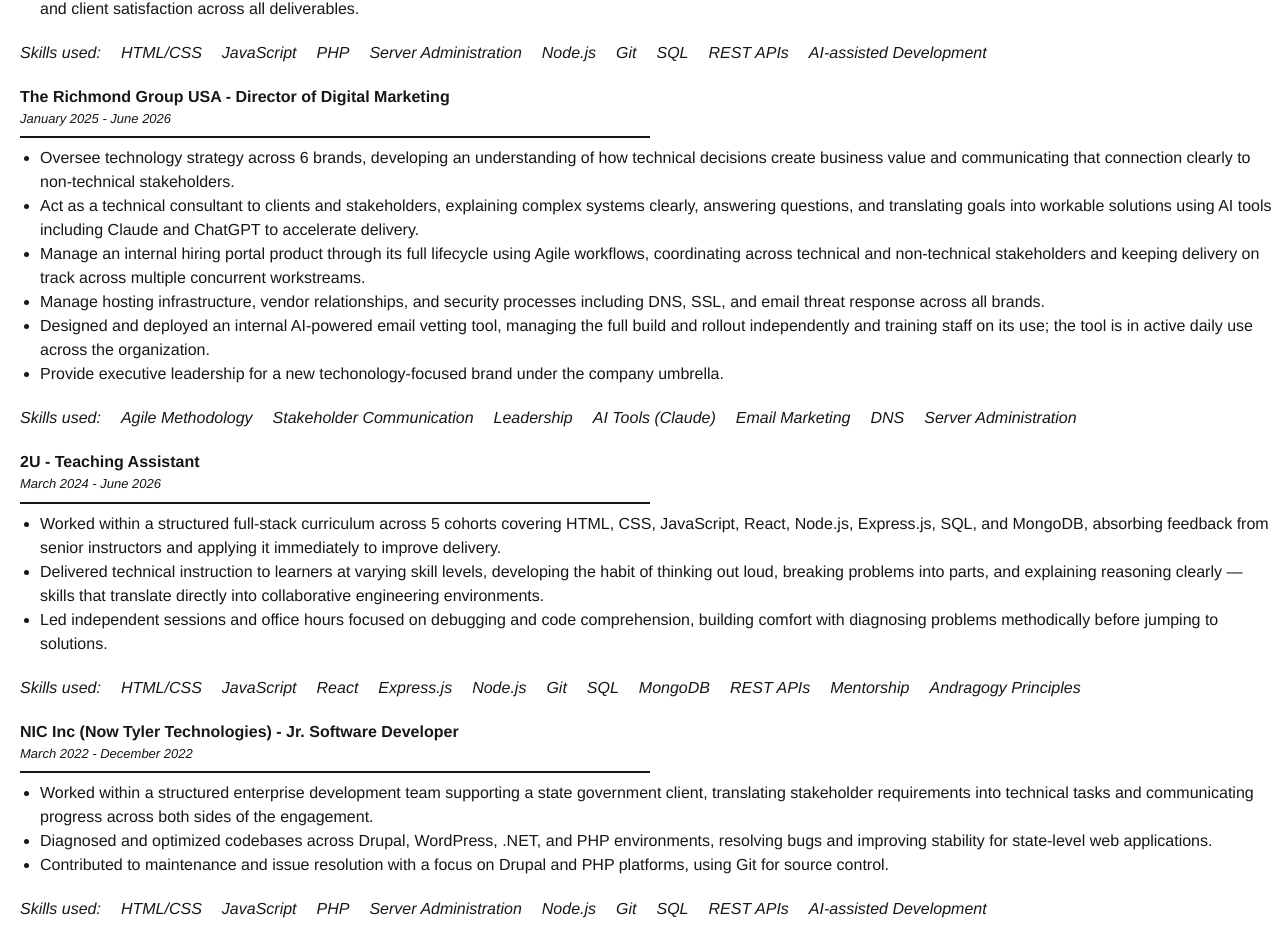
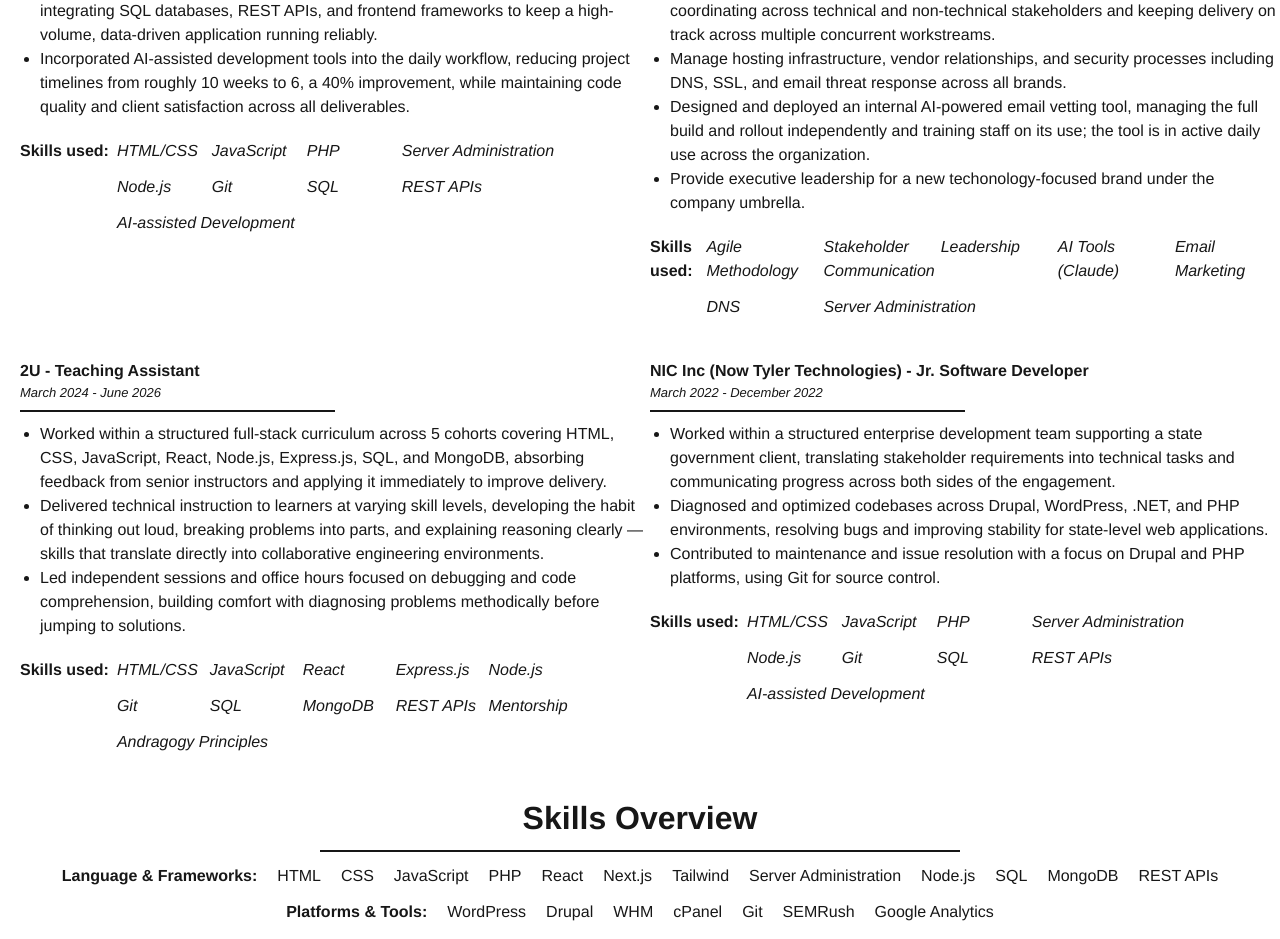
Before and after one commit to SamuraiHuey/portfolio2, a Next.js app: page /experience in a window 1280 px wide. Shown: the part 1371-2310 px from the top of the page. Built offline with nearby package versions, Linux system fonts and the light colour scheme.

Commit message:
tweaked resume

```diff
--- a/src/app/experience/page.js
+++ b/src/app/experience/page.js
@@ -35,31 +35,33 @@
 
       </section>
 
-      <section className="ml-5 ">
-        <h2 className="underline">Resume</h2>
+      <h2 className="underline ml-5">Resume</h2>
+
+      <section className="ml-5 grid grid-cols-2">
+
 
         <div id="Employer" className="my-5">
           <h3>WorkRocket - Full-Stack Developer and Director of Digital Strategy</h3>
           <h4>March 2024 - June 2026</h4>
-          <div id="Break" className="border size-1/2 my-2"></div>
+          <hr id="Break" className="h-1 border-t-2 size-1/2 my-2"/>
           <ul className="list-disc ml-5">
             <li>Build and ship full-stack web applications for external recruiting clients using JavaScript, React, Node.js, PHP, and WordPress, working across both frontend and backend layers to deliver complete, functional solutions.</li>
             <li>Delivered 7 custom career sites for external clients, translating business requirements into clean, maintainable codebases and communicating progress and tradeoffs throughout delivery.</li>
             <li>Build and maintain a job board ecosystem serving 100+ client brands per month, integrating SQL databases, REST APIs, and frontend frameworks to keep a high-volume, data-driven application running reliably.</li>
             <li>Incorporated AI-assisted development tools into the daily workflow, reducing project timelines from roughly 10 weeks to 6, a 40% improvement, while maintaining code quality and client satisfaction across all deliverables.</li>
           </ul>
-          <section className="mt-5">
-            <ul className="flex grid-cols-10 gap-5 italic">
-              <li>Skills used:</li>
+          <section className="flex mt-5">
+            <strong className="mr-2">Skills used:</strong>
+            <ul className="flex grid grid-cols-5 gap-3 italic">
               <li>HTML/CSS</li>
               <li>JavaScript</li>
               <li>PHP</li>
-              <li>Server Administration</li>
+              <li className="col-span-2">Server Administration</li>
               <li>Node.js</li>
               <li>Git</li>
               <li>SQL</li>
               <li>REST APIs</li>
-              <li>AI-assisted Development</li>
+              <li className="col-span-2">AI-assisted Development</li>
             </ul>
           </section>
         </div>
@@ -67,7 +69,7 @@
         <div id="Employer" className="my-5">
           <h3>The Richmond Group USA - Director of Digital Marketing</h3>
           <h4>January 2025 - June 2026</h4>
-          <div id="Break" className="border size-1/2 my-2"></div>
+          <hr id="Break" className="h-1 border-t-2 size-1/2 my-2"/>
           <ul className="list-disc ml-5">
             <li>Oversee technology strategy across 6 brands, developing an understanding of how technical decisions create business value and communicating that connection clearly to non-technical stakeholders.</li>
             <li>Act as a technical consultant to clients and stakeholders, explaining complex systems clearly, answering questions, and translating goals into workable solutions using AI tools including Claude and ChatGPT to accelerate delivery.</li>
@@ -76,16 +78,16 @@
             <li>Designed and deployed an internal AI-powered email vetting tool, managing the full build and rollout independently and training staff on its use; the tool is in active daily use across the organization.</li>
             <li>Provide executive leadership for a new techonology-focused brand under the company umbrella.</li>
           </ul>
-          <section className="mt-5">
-            <ul className="flex grid-cols-10 gap-5 italic">
-              <li>Skills used:</li>
+          <section className="flex mt-5">
+            <strong className="mr-2">Skills used:</strong>
+            <ul className="flex grid grid-cols-5 gap-3 italic">
               <li>Agile Methodology</li>
               <li>Stakeholder Communication</li>
               <li>Leadership</li>
               <li>AI Tools (Claude)</li>
               <li>Email Marketing</li>
               <li>DNS</li>
-              <li>Server Administration</li>
+              <li className="col-span-2">Server Administration</li>
             </ul>
           </section>
         </div>
@@ -93,15 +95,15 @@
         <div id="Employer" className="my-5">
           <h3>2U - Teaching Assistant</h3>
           <h4>March 2024 - June 2026</h4>
-          <div id="Break" className="border size-1/2 my-2"></div>
+          <hr id="Break" className="h-1 border-t-2 size-1/2 my-2"/>
           <ul className="list-disc ml-5">
             <li>Worked within a structured full-stack curriculum across 5 cohorts covering HTML, CSS, JavaScript, React, Node.js, Express.js, SQL, and MongoDB, absorbing feedback from senior instructors and applying it immediately to improve delivery.</li>
             <li>Delivered technical instruction to learners at varying skill levels, developing the habit of thinking out loud, breaking problems into parts, and explaining reasoning clearly — skills that translate directly into collaborative engineering environments.</li>
             <li>Led independent sessions and office hours focused on debugging and code comprehension, building comfort with diagnosing problems methodically before jumping to solutions.</li>
           </ul>
-          <section className="mt-5">
-            <ul className="flex grid-cols-10 gap-5 italic">
-              <li>Skills used:</li>
+          <section className="flex  mt-5">
+            <strong className="mr-2">Skills used:</strong>
+            <ul className="flex grid grid-cols-5 gap-3 italic">
               <li>HTML/CSS</li>
               <li>JavaScript</li>
               <li>React</li>
@@ -112,7 +114,7 @@
               <li>MongoDB</li>
               <li>REST APIs</li>
               <li>Mentorship</li>
-              <li>Andragogy Principles</li>
+              <li className="col-span-2">Andragogy Principles</li>
             </ul>
           </section>
         </div>
@@ -120,28 +122,31 @@
         <div id="Employer" className="my-5">
           <h3>NIC Inc (Now Tyler Technologies) - Jr. Software Developer</h3>
           <h4>March 2022 - December 2022</h4>
-          <div id="Break" className="border size-1/2 mt-2 mb-2"></div>
+          <hr id="Break" className="h-1 border-t-2 size-1/2 my-2"/>
           <ul className="list-disc ml-5">
             <li>Worked within a structured enterprise development team supporting a state government client, translating stakeholder requirements into technical tasks and communicating progress across both sides of the engagement.</li>
             <li>Diagnosed and optimized codebases across Drupal, WordPress, .NET, and PHP environments, resolving bugs and improving stability for state-level web applications.</li>
             <li>Contributed to maintenance and issue resolution with a focus on Drupal and PHP platforms, using Git for source control.</li>
           </ul>
-          <section className="mt-5">
-            <ul className="flex grid-cols-10 gap-5 italic">
-              <li>Skills used:</li>
+          <section className="flex mt-5">
+            <strong className="mr-2">Skills used:</strong>
+            <ul className="flex grid grid-cols-5 gap-3 italic">
               <li>HTML/CSS</li>
               <li>JavaScript</li>
               <li>PHP</li>
-              <li>Server Administration</li>
+              <li className="col-span-2">Server Administration</li>
               <li>Node.js</li>
               <li>Git</li>
               <li>SQL</li>
               <li>REST APIs</li>
-              <li>AI-assisted Development</li>
+              <li className="col-span-2">AI-assisted Development</li>
             </ul>
           </section>
         </div>
 
+      </section>
+
+      <section>
         <div id="Skills" className="justify-items-center my-5">
           <h2>Skills Overview</h2>
           <div id="Break" className="border size-1/2 mt-2 mb-2"></div>
@@ -200,7 +205,6 @@
           </section>
 
         </div>
-
       </section>
     </main>
 
```
